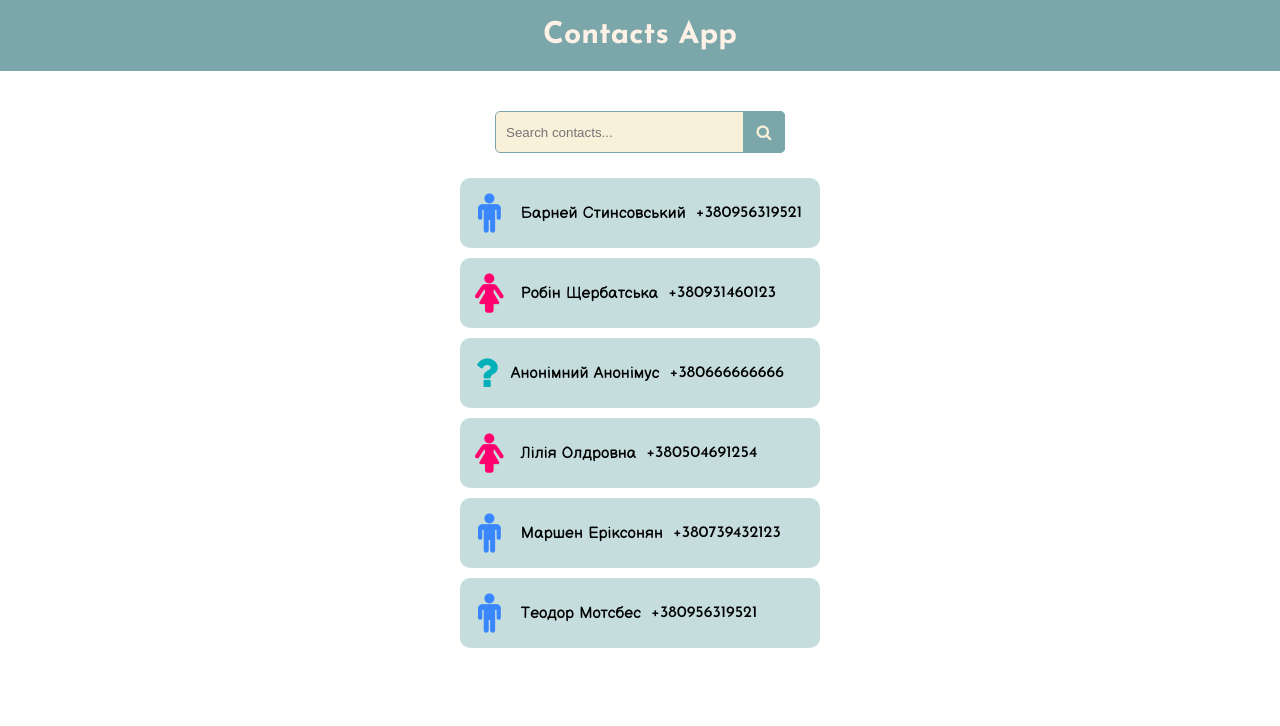
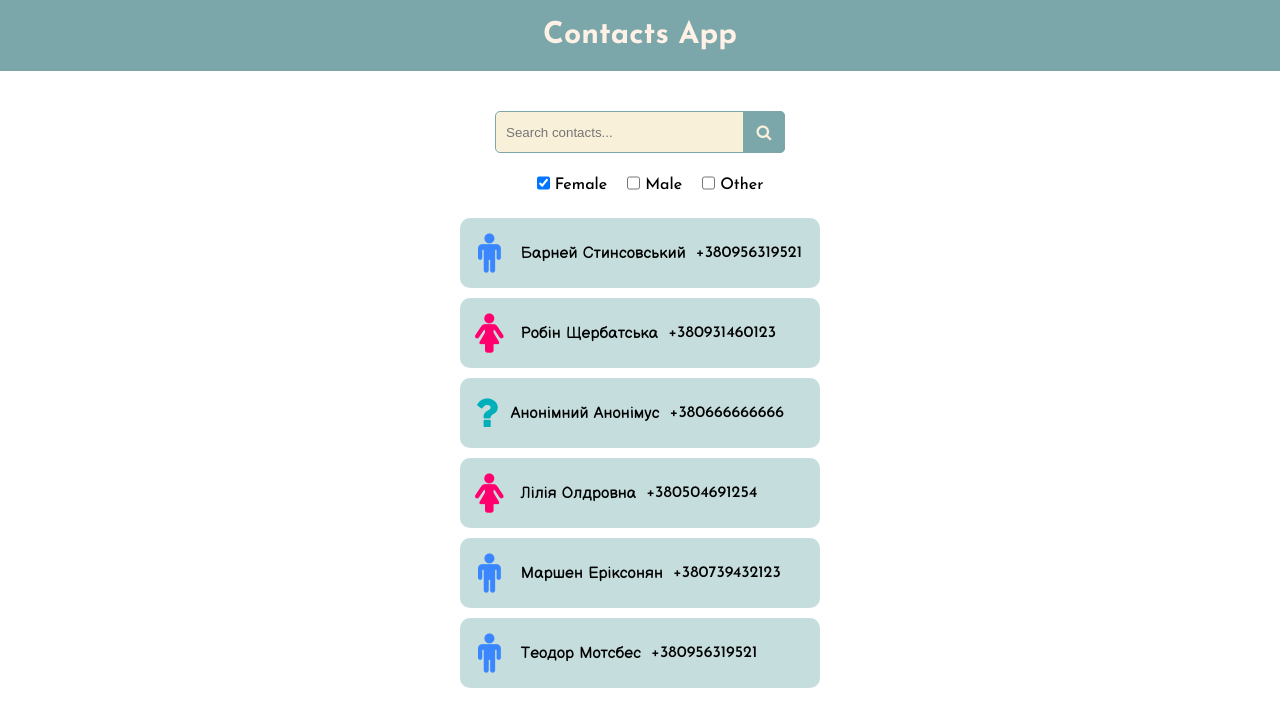
Before and after one commit to veronikos/18-contactsApp, a React (Create React App) app: page / in a window 1280 px wide. Shown: the top 726 px of the page. Built offline with nearby package versions, Linux system fonts and the light colour scheme; a web font is replaced by a local one.

Commit message:
try to add radio buttons

```diff
--- a/src/components/Contacts.js
+++ b/src/components/Contacts.js
@@ -36,7 +36,8 @@ class Contacts extends Component {
       gender: "male"
     }],
     filteredContacts: [],
-    search: ['']
+    search: [''],
+    showFemale: true,
   }
 
   addSearchName = data => {
@@ -51,13 +52,18 @@ class Contacts extends Component {
       this.setState({filteredContacts: filtered})
   }
 
+  addFilterFemale = data => {
+    this.setState({showFemale: data})
+  }
+
   render() {
 
     let filteredContacts = this.state.search[0] !== "" ? this.state.filteredContacts : this.state.contacts
     console.log(this.state.search)
+
     return (
       <div className="Contacts">
-        <Search addSearchName={this.addSearchName} />
+        <Search addSearchName={this.addSearchName} addFilterFemale={this.addFilterFemale}/>
         { filteredContacts
           .map((person) => (
             <Person {...person} key={person.index} />
--- a/src/components/Search.js
+++ b/src/components/Search.js
@@ -3,6 +3,9 @@ import React, { Component } from "react";
 class Search extends Component {
   state = {
     searchText: "",
+    checkFemale: false,
+    checkMale: false,
+    checkOther: false
   };
 
   changeSearchText = (event) => {
@@ -16,22 +19,31 @@ class Search extends Component {
     }
   }
 
+  handleCheckFemale = () => {
+    this.setState({checkFemale: !this.state.checkFemale});
+    this.props.addSearchName(this.state.checkFemale)
+    console.log(this.state.checkFemale)
+  }
+
   render() {
     return (
       <div className="Search">
         <input
+          className="search"
           type="text"
           placeholder="Search contacts..."
           value={this.state.searchText}
           onChange={this.changeSearchText}
         />
-        <button type="submit" onClick={this.sortContacts}></button>
-        {/* <div>
-          <input type="radio" id="radioButton"></input>
-          <input type="radio" id="radioButton"></input>
-          <input type="radio" id="contactChoice1" name="contact" value="email"></input>
-          <label for="contactChoice1">Email</label>
-        </div> */}
+        <button className="searchButton" type="submit" onClick={this.sortContacts}></button>
+        <div className="checkBoxes">
+            <input type="checkbox" id="Female" defaultChecked='true' onChange={this.handleCheck}></input>
+            <label htmlFor="Female" defaultChecked='true' onChange={this.handleCheck}>Female</label>
+            <input type="checkbox" id="Male"></input>
+            <label htmlFor="Male" defaultChecked='true' onChange={this.handleCheck}>Male</label>
+            <input type="checkbox" id="Other"></input>
+            <label htmlFor="Other">Other</label>
+        </div>
       </div>
     );
   }
--- a/src/style.css
+++ b/src/style.css
@@ -24,7 +24,7 @@ header {
   padding: 15px;
 }
 
-input {
+.search {
   width: 100%;
   height: 42px;
   padding-left: 10px;
@@ -34,7 +34,7 @@ input {
   background: #F9F0DA;
   color: #9E9C9C;
 }
-button {
+.searchButton {
   position: absolute;
   top: 15px;
   right: 15px;
@@ -45,7 +45,7 @@ button {
   border-radius: 0 5px 5px 0;
   cursor: pointer;
 }
-button:before {
+.searchButton:before {
   content: "\f002";
   font-family: FontAwesome;
   font-size: 16px;
@@ -105,3 +105,14 @@ button:before {
 span {
     padding: 10px;
 }
+
+.checkBoxes {
+    margin: 20px 0 0 0;
+}
+
+#Female, #Male, #Other {
+    height: 20px;
+    margin-left: 20px;
+    margin-right: 5px;
+    vertical-align: bottom;
+}
```
Also changed, not shown: 2 other files (tests, documents, lock files or other folders).
